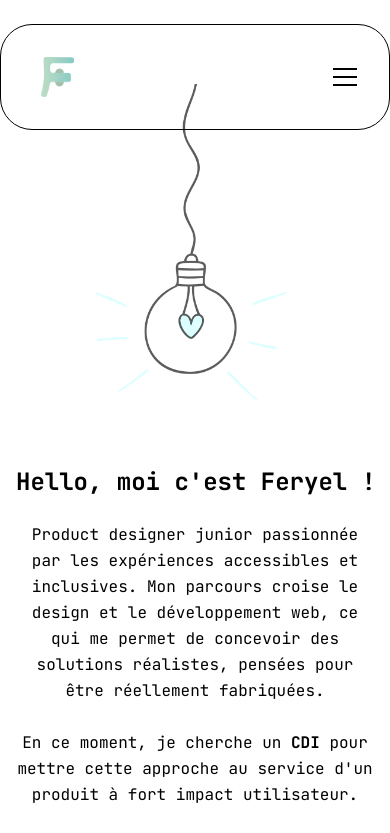
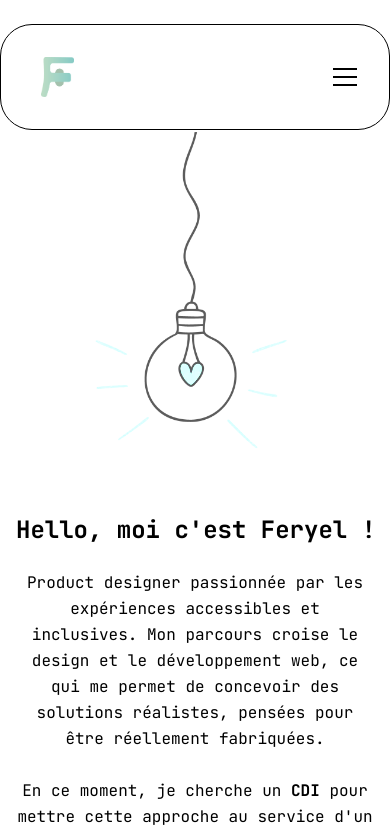
Before and after one commit to Feryou/mon-portfolio, a Vue app: page / in a window 390 px wide. Shown: the top 833 px of the page. Built offline with nearby package versions, Linux system fonts and the light colour scheme.

Commit message:
MAJ retours portfolio

```diff
--- a/pages/LandingPage.vue
+++ b/pages/LandingPage.vue
@@ -4,14 +4,14 @@
       <Navbar />
 
       <section
-        class="flex flex-col lg:flex-row items-center justify-center px-4 md:px-12 pt-8 md:pt-20 gap-8 md:gap-22 relative pb-12"
+        class="flex flex-col lg:flex-row items-center justify-center px-4 md:px-12 pt-0 md:pt-20 gap-8 md:gap-22 relative pb-12"
       >
       <img
   src="/Ampoule_home_page.webp"
   alt="Ampoule"
   loading="eager"
   fetchpriority="high"
-          class="w-full max-w-xs md:max-w-md h-auto mb-8 lg:mb-0 animate-blink -mt-20 md:-mt-40 animate-slideInLeft"
+  class="w-full max-w-xs md:max-w-md h-auto mb-8 lg:mb-0 animate-blink -mt-0 md:-mt-40 animate-slideInLeft"
 />
         <div
           class="text-center lg:text-left space-y-6 lg:ml-12 flex flex-col justify-center w-full max-w-xl"
--- a/src/i18n/translations.js
+++ b/src/i18n/translations.js
@@ -12,7 +12,7 @@ export const translations = {
     landing: {
       hello: "Hello, moi c'est Feryel !",
       intro:
-        "Product designer junior passionnée par les expériences accessibles et inclusives. Mon parcours croise le design et le développement web, ce qui me permet de concevoir des solutions réalistes, pensées pour être réellement fabriquées.",
+        "Product designer passionnée par les expériences accessibles et inclusives. Mon parcours croise le design et le développement web, ce qui me permet de concevoir des solutions réalistes, pensées pour être réellement fabriquées.",
       intro2:
         "En ce moment, je cherche un <strong>CDI</strong> pour mettre cette approche au service d'un produit à fort impact utilisateur.",
       enSavoirPlus: "En savoir plus",
```
Lines whose indentation alone changed are shown as unchanged.
